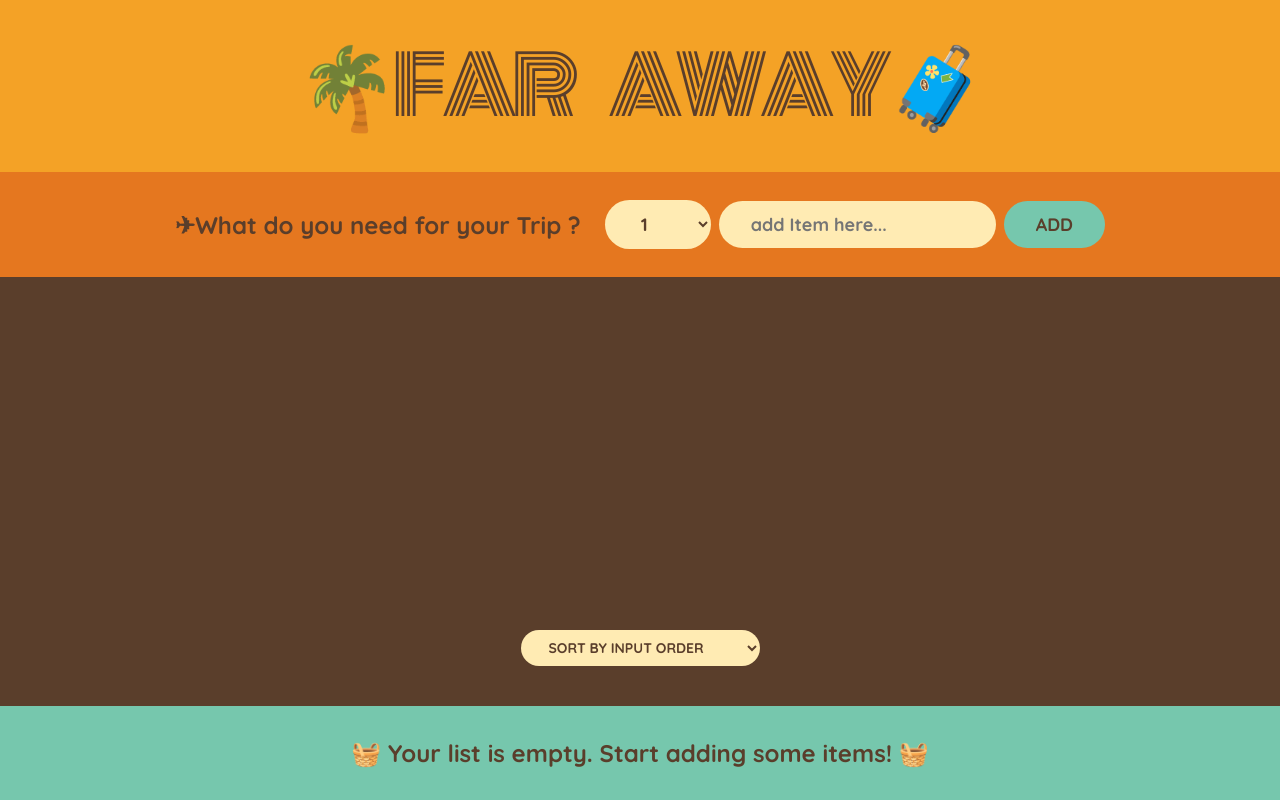
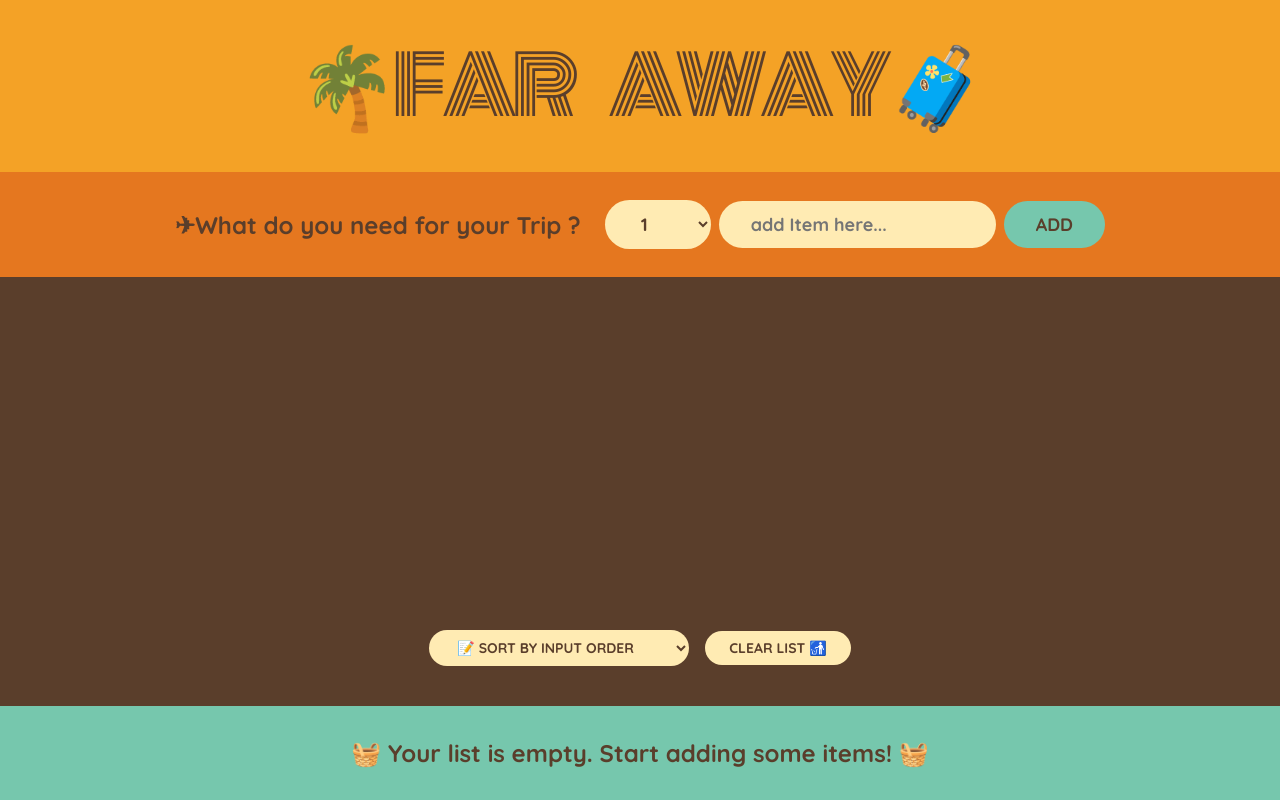
Before and after one commit to SomuSingh11/Travelling-Tracking-App, a React (Vite) app: page / in a window 1280 px wide. Built offline with nearby package versions, Linux system fonts and the light colour scheme.

Commit message:
Implement clearList functionality

```diff
--- a/src/App.jsx
+++ b/src/App.jsx
@@ -21,6 +21,20 @@ export default function App() {
     );
   }
 
+  function handleClearItems() {
+    if (!items.length) {
+      alert("Your list is already empty!");
+    } else {
+      const confirmed = window.confirm(
+        "Are you sure you want to remove all items from your list?"
+      );
+      if (confirmed) {
+        setItems([]);
+        alert("All items have been cleared from your list.");
+      }
+    }
+  }
+
   return (
     <div className="app">
       <Logo />
@@ -29,6 +43,7 @@ export default function App() {
         items={items}
         onDeleteItems={handleDeleteItems}
         onToggleItems={handleToggleItem}
+        onClearItems={handleClearItems}
       />
       <Stats items={items} />
     </div>
@@ -96,7 +111,7 @@ function Form({ onAddItems }) {
 
 /* <--------------------- PackingList component (to display the list of items) ---------------------> */
 
-function PackingList({ items, onDeleteItems, onToggleItems }) {
+function PackingList({ items, onDeleteItems, onToggleItems, onClearItems }) {
   const [sortBy, setSortBy] = useState("input");
 
   let sortedItems;
@@ -131,10 +146,12 @@ function PackingList({ items, onDeleteItems, onToggleItems }) {
 
       <div className="actions">
         <select value={sortBy} onChange={(e) => setSortBy(e.target.value)}>
-          <option value="input">Sort by Input Order</option>
-          <option value="description">Sort by Description</option>
-          <option value="packed">Sort by Packed Status</option>
+          <option value="input">📝 Sort by Input Order</option>
+          <option value="description">🗂️ Sort by Description</option>
+          <option value="packed">✔️ Sort by Packed Status</option>
         </select>
+
+        <button onClick={onClearItems}>Clear List 🚮</button>
       </div>
     </div>
   );
```
